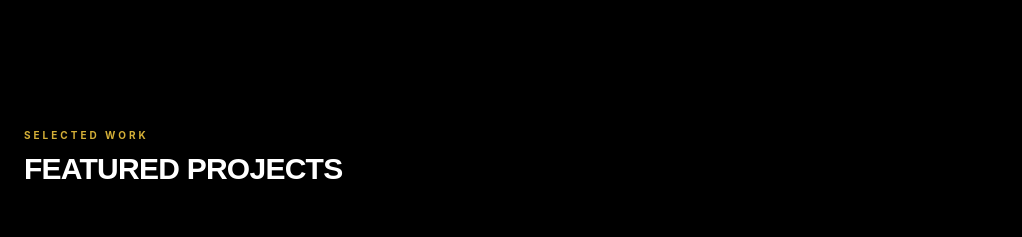
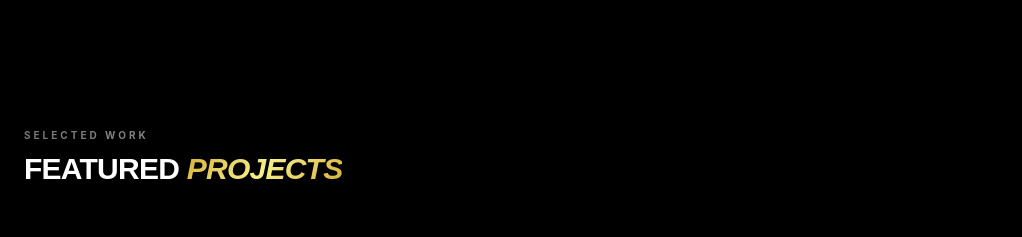
Before and after one commit to ahmathmusharraf/logicedge, a React (Vite) app: page / in a window 1280 px wide. Shown: the part 1640-1877 px from the top of the page, without its empty margins (0-1022 px from the left). Built offline with nearby package versions, Linux system fonts and the light colour scheme.

Commit message:
Update Showcase.tsx

```diff
--- a/src/components/Showcase.tsx
+++ b/src/components/Showcase.tsx
@@ -33,8 +33,8 @@ export default function Showcase() {
           transition={{ duration: 0.8 }}
           className="flex flex-col gap-2 mb-10 md:mb-16"
         >
-          <span className="text-gold font-bold tracking-[0.3em] text-[9px] md:text-[10px] uppercase">SELECTED WORK</span>
-          <h2 className="text-2xl md:text-3xl font-bold tracking-tight">FEATURED PROJECTS</h2>
+          <span className="text-silver-gradient font-bold tracking-[0.3em] text-[9px] md:text-[10px] uppercase">SELECTED WORK</span>
+          <h2 className="text-2xl md:text-3xl font-bold tracking-tight text-white uppercase">FEATURED <span className="text-gold-gradient italic">PROJECTS</span></h2>
         </motion.div>
 
         <div className="grid grid-cols-2 sm:grid-cols-2 lg:grid-cols-3 xl:grid-cols-4 gap-x-4 md:gap-x-6 gap-y-8 md:gap-y-10">
```
